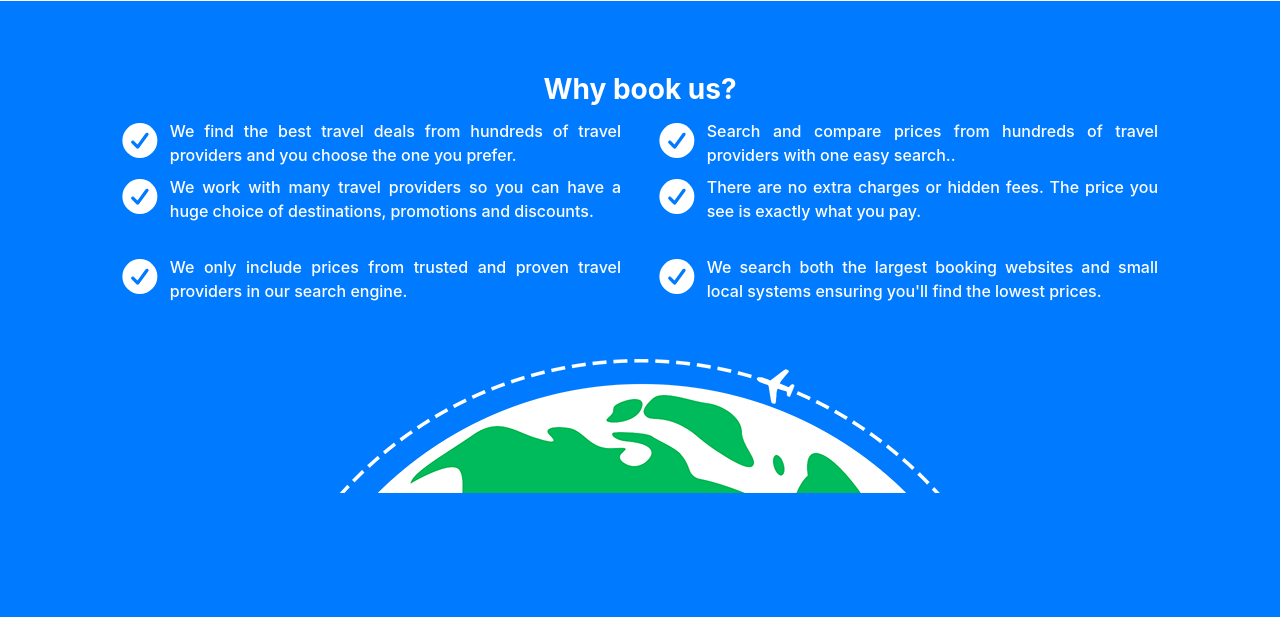
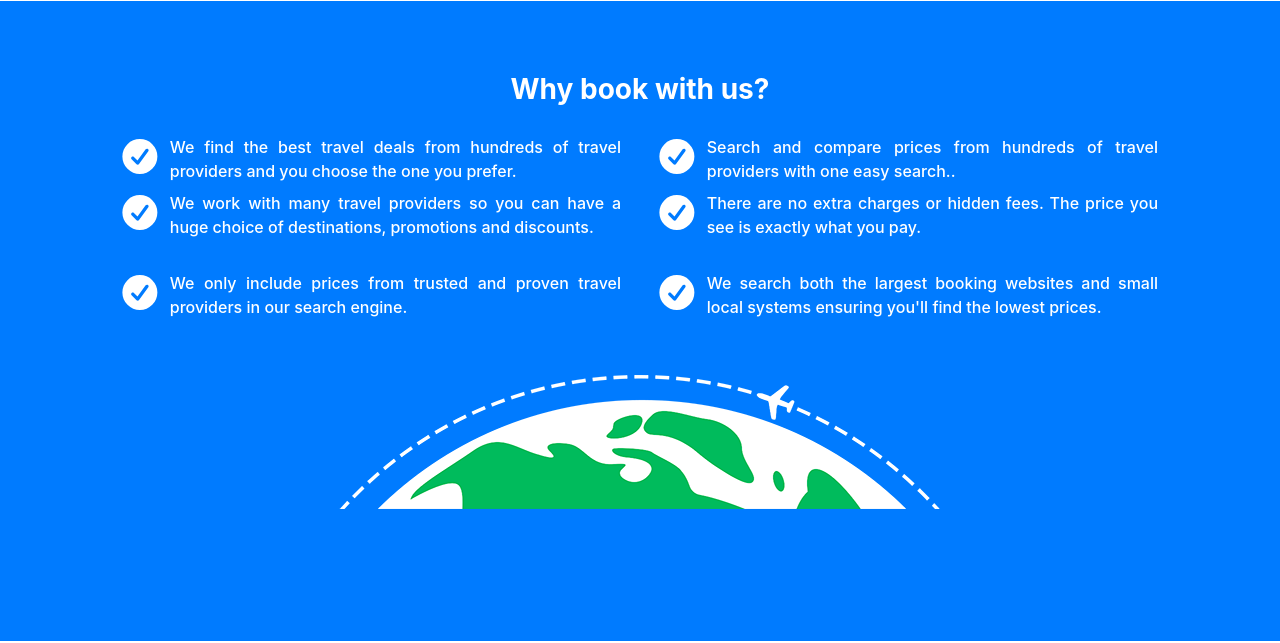
Before and after one commit to Toriiaa/travel-core, a plain HTML site: page index.html in a window 1280 px wide. Shown: the part 1397-2040 px from the top of the page. Drawn offline with nearby package versions, Linux system fonts and the light colour scheme.

Commit message:
new commits

```diff
--- a/css/core.css
+++ b/css/core.css
@@ -57,7 +57,7 @@ header a {
 /* container 4 */
 /* container 5 */
 .container5 {
-  height: 77vh;
+  height: 80vh;
 }
 .container5 h3 {
   font-weight: 500;
--- a/index.html
+++ b/index.html
@@ -570,7 +570,9 @@
           <section class="container4"></section>
           <section class="container5 bg-primary text-white text-justify p-4">
             <div class="section5-content container p-lg-5">
-              <h3 class="text-center"><strong>Why book us?</strong></h3>
+              <h3 class="text-center mb-lg-4">
+                <strong>Why book with us?</strong>
+              </h3>
               <div class="row">
                 <div class="col-lg-6 col-md-12 d-flex">
                   <span class="icon mr-1">
```
